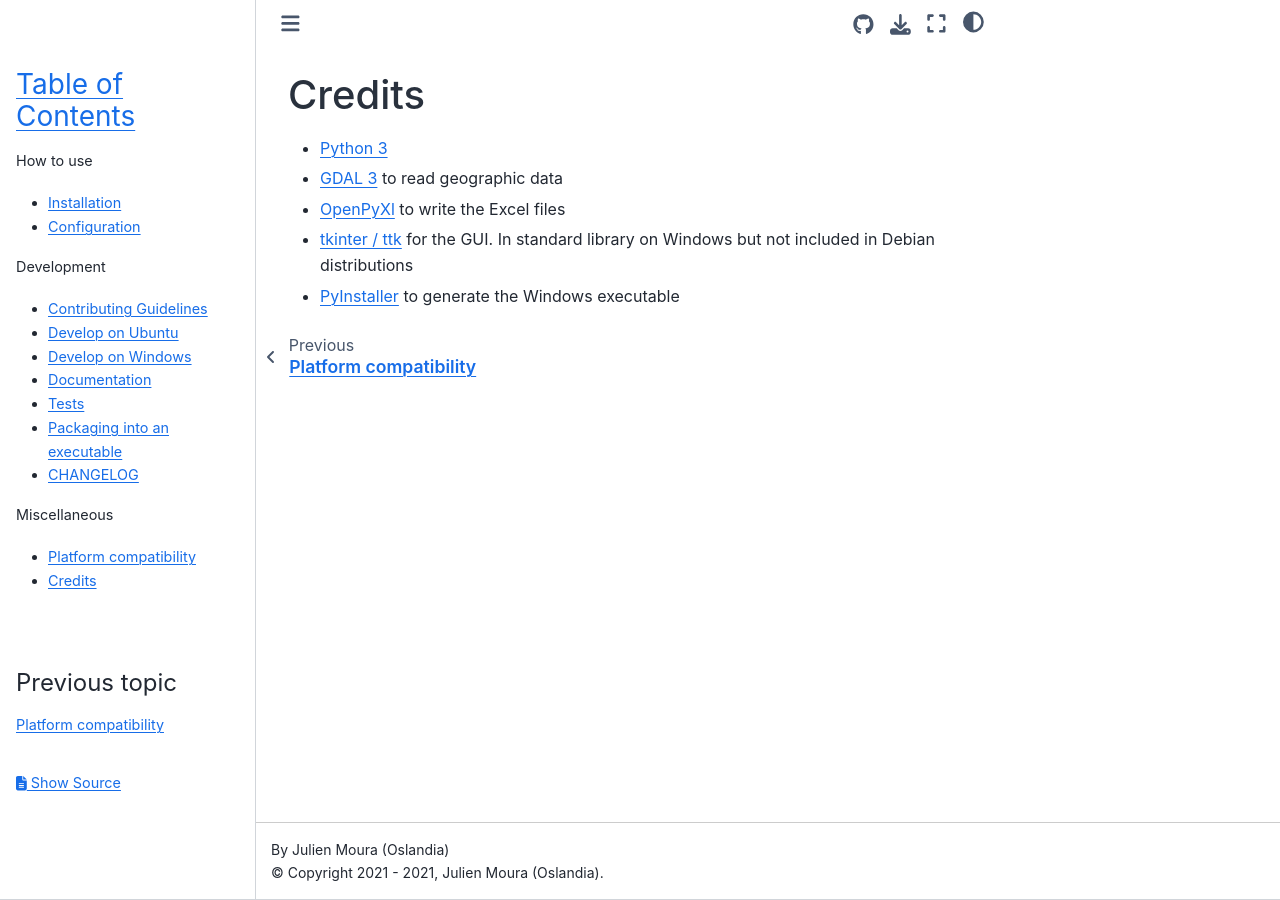
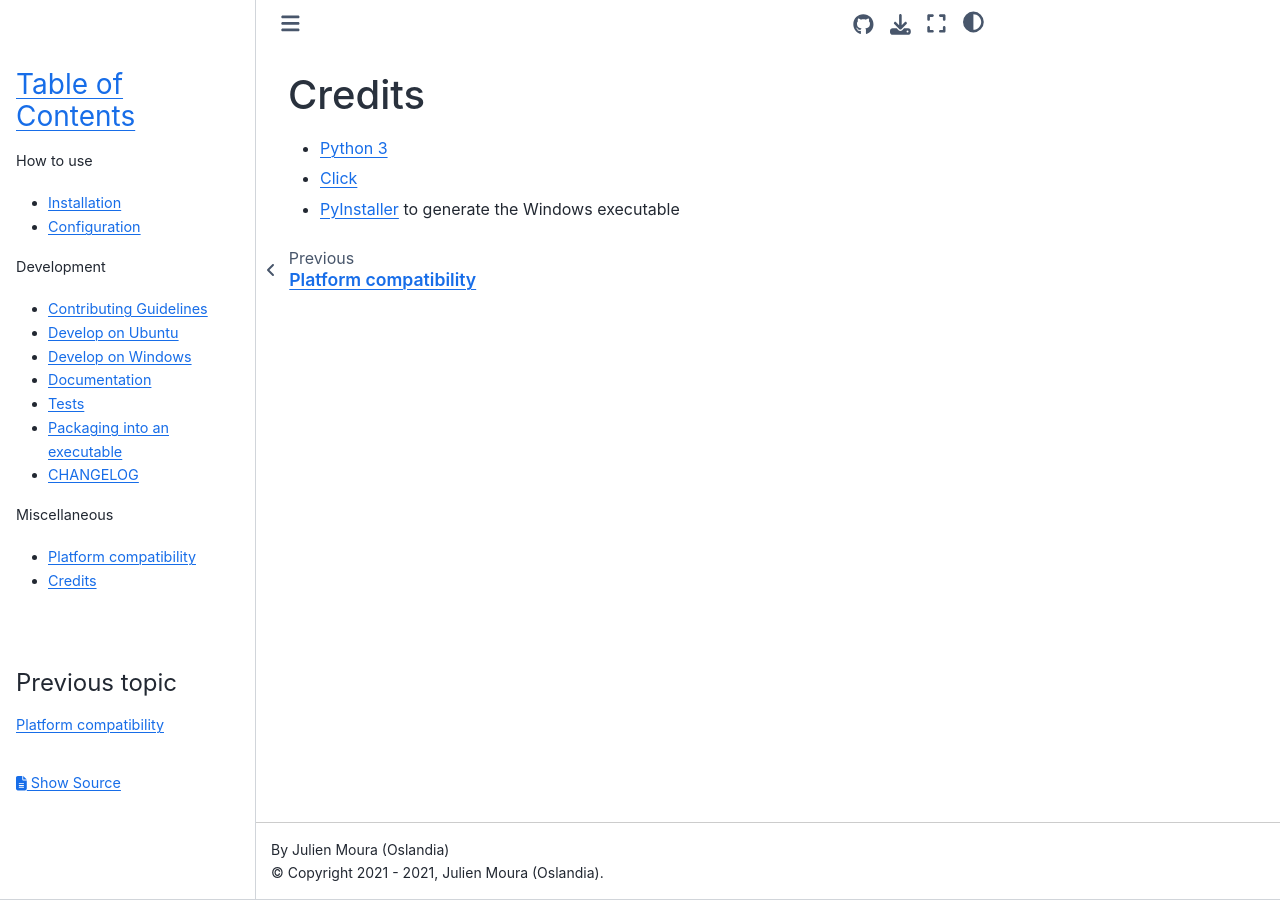
Before and after one commit to Guts/qgis-deployment-cli, a Sphinx documentation site: the page built from docs/misc/credits.md, in a window 1280 px wide. Built offline with Sphinx 7.4.7 and the Sphinx Book theme 1.1.4, drawn with Linux system fonts in a browser that asks for light colours; pages that are not in the unit, such as notebooks, are missing from menus.

Commit message:
Misc docs

```diff
--- a/docs/misc/credits.md
+++ b/docs/misc/credits.md
@@ -1,7 +1,5 @@
 # Credits
 
 - [Python 3](https://www.python.org/)
-- [GDAL 3](https://www.gdal.org/) to read geographic data
-- [OpenPyXl](https://openpyxl.readthedocs.io/en/stable/) to write the Excel files
-- [tkinter / ttk](https://docs.python.org/3/library/tkinter.html) for the GUI. In standard library on Windows but not included in Debian distributions
+- [Click](https://click.palletsprojects.com/)
 - [PyInstaller](https://www.pyinstaller.org/) to generate the Windows executable
```
Also changed, not shown: README.md (+6 -2 lines).
